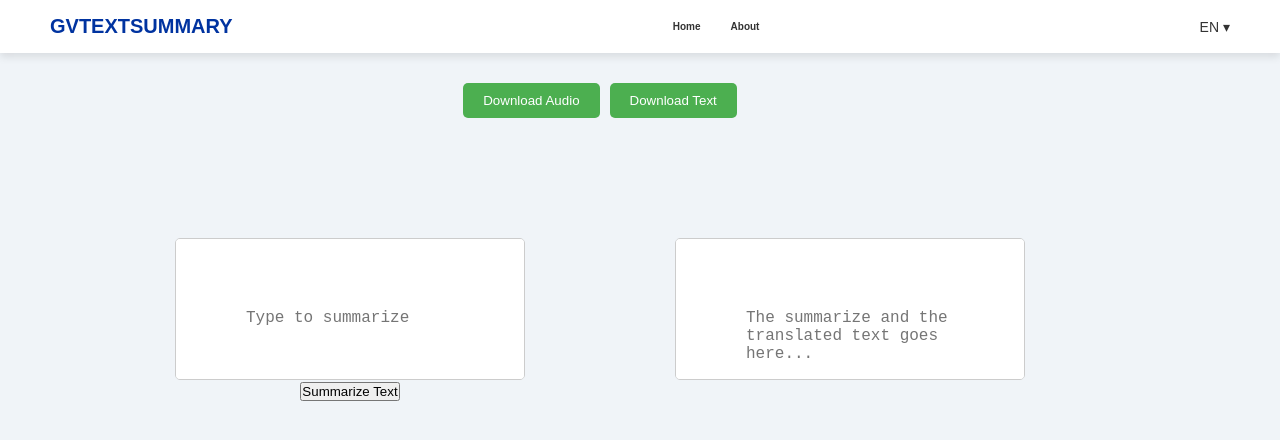
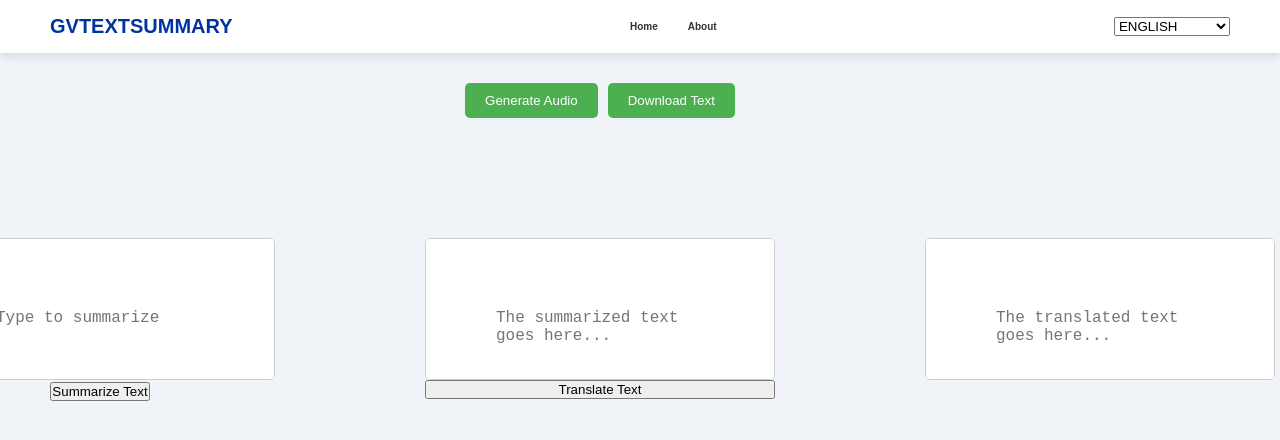
Before and after one commit to ramrockety/GVTextSummary, a React (Create React App) app in the folder text-summary-app/: page / in a window 1280 px wide. Shown: the top 440 px of the page. Built offline with nearby package versions, Linux system fonts and the light colour scheme.

Commit message:
making the frontend more functional

```diff
--- a/text-summary-app/src/App.js
+++ b/text-summary-app/src/App.js
@@ -3,23 +3,39 @@ import axios from 'axios';
 import './App.css';
 
 function TextSummarizer() {
-  // State to store the user input and the summarized output
+  // State to store the user input, summarized output, translated text, and language selection
   const [inputText, setInputText] = useState('');
   const [summaryText, setSummaryText] = useState('');
+  const [translatedText, setTranslatedText] = useState('');
   const [loading, setLoading] = useState(false);
+  const [selectedLanguage, setSelectedLanguage] = useState('ENGLISH');
+  const [audioUrl, setAudioUrl] = useState(null);
+
+  const languages = [
+    'AFRIKAANS', 'ALBANIAN', 'AMHARIC', 'ARABIC', 'BENGALI', 'BULGARIAN',
+    'CATALAN', 'CROATIAN', 'CZECH', 'DANISH', 'DUTCH', 'ENGLISH', 'FRENCH',
+    'GALICIAN', 'GERMAN', 'GREEK', 'HEBREW', 'HINDI', 'HUNGARIAN',
+    'INDONESIAN', 'ITALIAN', 'JAPANESE', 'KOREAN', 'MALAY', 'MANDARIN',
+    'POLISH', 'PORTUGUESE', 'RUSSIAN', 'SERBIAN', 'SPANISH', 'SWEDISH',
+    'TAGALOG', 'THAI', 'TURKISH', 'UKRAINIAN', 'URDU', 'XHOSA'
+  ];
 
   // Handle the text input change
   const handleInputChange = (event) => {
     setInputText(event.target.value);
   };
 
-  // Handle form submission
-  const handleSubmit = async (event) => {
+  // Handle language selection
+  const handleLanguageChange = (event) => {
+    setSelectedLanguage(event.target.value);
+  };
+
+  // Handle form submission for summarization
+  const handleSummarize = async (event) => {
     event.preventDefault();
     setLoading(true);
     try {
       const response = await axios.post('http://localhost:8000/text_summarize', { prompt: inputText });
-      // Update the summaryText state with the response from the API
       setSummaryText(response.data);
     } catch (error) {
       console.error('Error summarizing text:', error);
@@ -28,10 +44,39 @@ function TextSummarizer() {
       setLoading(false);
     }
   };
-  useEffect(() => {
-    // This effect runs whenever summaryText changes
-    console.log('summaryText updated:', summaryText);
-  }, [summaryText]);
+
+  // Handle translation
+  const handleTranslate = async () => {
+    setLoading(true);
+    try {
+      const response = await axios.post('http://localhost:8000/translate_text', {
+        text: summaryText,
+        language: selectedLanguage,
+      });
+      setTranslatedText(response.data);
+    } catch (error) {
+      console.error('Error translating text:', error);
+      setTranslatedText('Failed to translate the text. Please try again.');
+    } finally {
+      setLoading(false);
+    }
+  };
+
+  // Generate audio from translated or summarized text
+  const handleGenerateAudio = async () => {
+    try {
+      const response = await axios.post('http://localhost:8000/audio_download', {
+        text: translatedText || summaryText,
+        language: selectedLanguage,
+      }, { responseType: 'blob' });
+
+      const audioBlob = new Blob([response.data], { type: 'audio/mp3' });
+      const audioUrl = URL.createObjectURL(audioBlob);
+      setAudioUrl(audioUrl);
+    } catch (error) {
+      console.error('Error generating audio:', error);
+    }
+  };
 
   return (
     <div className="app">
@@ -41,16 +86,33 @@ function TextSummarizer() {
           <a href="#home">Home</a>
           <a href="#about">About</a>
         </div>
-        <div className="lang-select">EN ▾</div>
+        <div className="lang-select">
+          <select value={selectedLanguage} onChange={handleLanguageChange}>
+            {languages.map((lang) => (
+              <option key={lang} value={lang}>{lang}</option>
+            ))}
+          </select>
+        </div>
       </nav>
+
       <div className="container">
         <div className="top-buttons">
-          <button className="download-button">Download Audio</button>
-          <button className="download-button">Download Text</button>
+          <button className="download-button" onClick={handleGenerateAudio}>Generate Audio</button>
+          <button className="download-button" onClick={() => {
+            const blob = new Blob([translatedText || summaryText], { type: 'text/plain' });
+            const url = URL.createObjectURL(blob);
+            const link = document.createElement('a');
+            link.href = url;
+            link.download = 'summary.txt';
+            document.body.appendChild(link);
+            link.click();
+            document.body.removeChild(link);
+          }}>Download Text</button>
         </div>
+
         <div className="text-area-container">
           <div className="text-area">
-            <form onSubmit={handleSubmit}>
+            <form onSubmit={handleSummarize}>
               <textarea
                 placeholder="Type to summarize"
                 onChange={handleInputChange}
@@ -62,16 +124,37 @@ function TextSummarizer() {
               </button>
             </form>
           </div>
+
           <div className="text-area">
-            {/* <h2>Summarized Text</h2> */}
             <textarea
-              placeholder="The summarize and the translated text goes here..."
+              placeholder="The summarized text goes here..."
               value={summaryText}
+              rows="5"
+              readOnly
+            ></textarea>
+            <button onClick={handleTranslate} disabled={loading}>
+              {loading ? 'Translating...' : 'Translate Text'}
+            </button>
+          </div>
+
+          <div className="text-area">
+            <textarea
+              placeholder="The translated text goes here..."
+              value={translatedText}
               rows="5"
               readOnly
             ></textarea>
           </div>
         </div>
+
+        {audioUrl && (
+          <div>
+            <audio controls src={audioUrl}></audio>
+            <a href={audioUrl} download="summary_audio.mp3" className="download-button">
+              Download Audio
+            </a>
+          </div>
+        )}
       </div>
     </div>
   );
```
Also changed, not shown: 1 other file (tests, documents, lock files or other folders).
